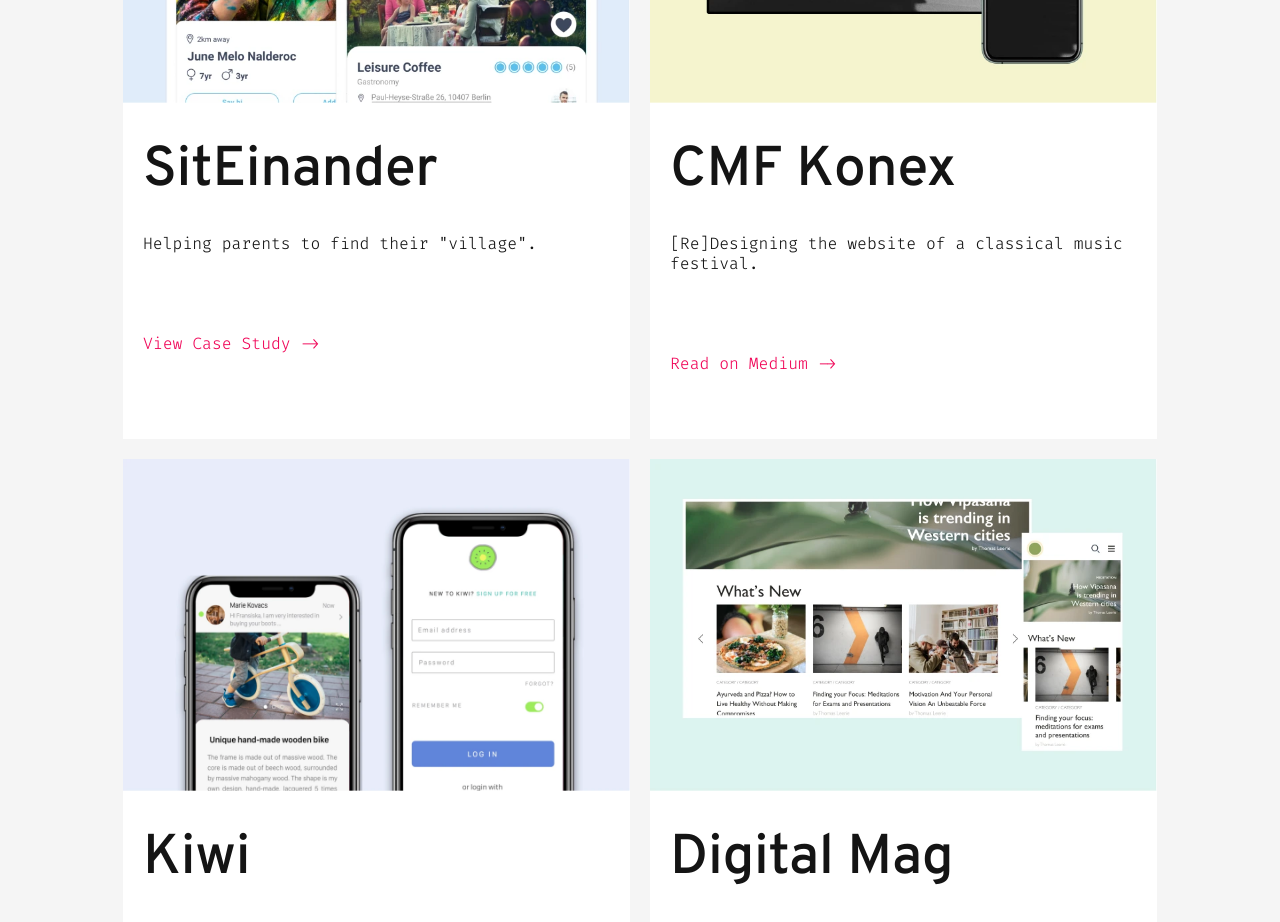
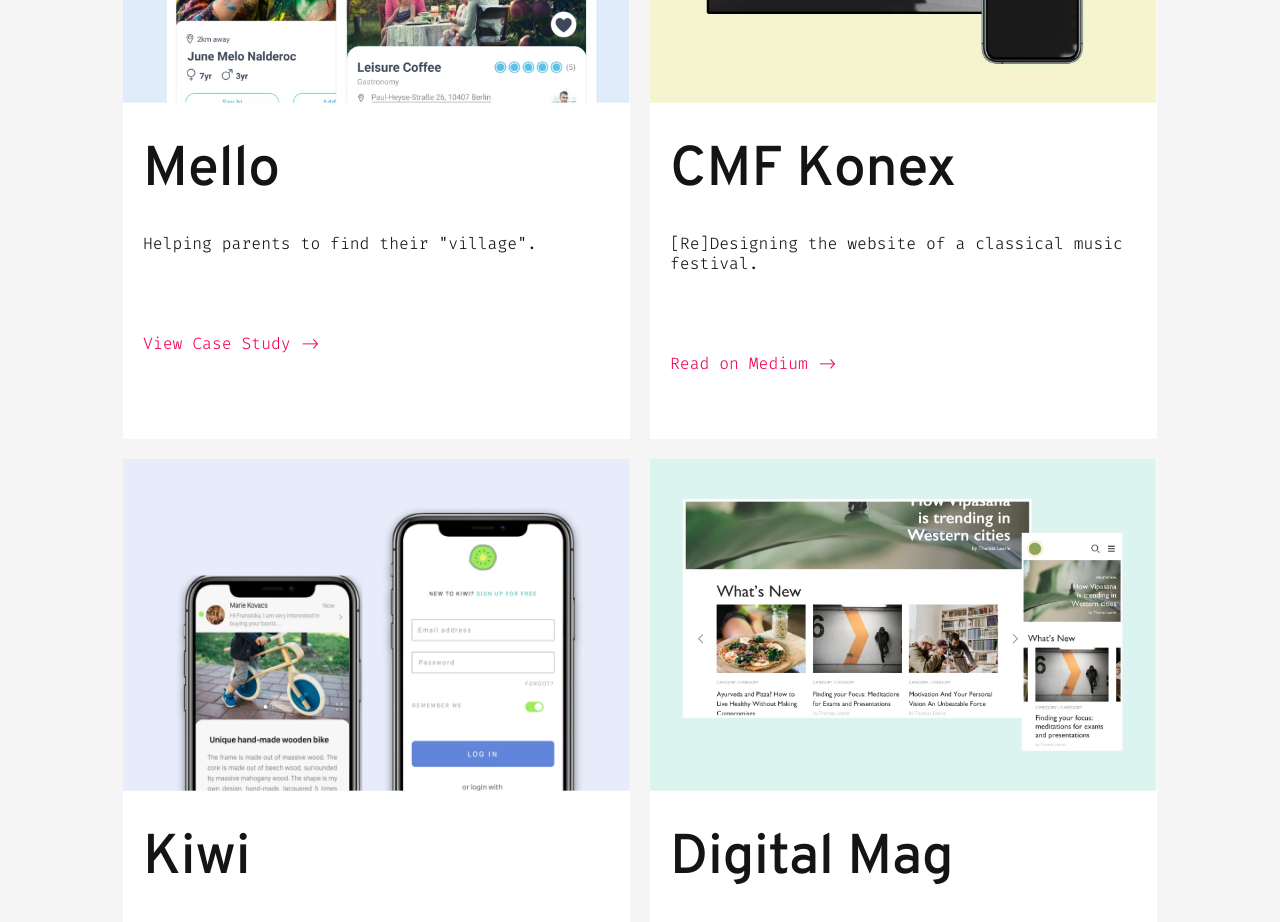
Before and after one commit to lucianareyes/my-portfolio, a React (Create React App) app: page / in a window 1280 px wide. Shown: the part 1920-2842 px from the top of the page. Built offline with nearby package versions, Linux system fonts and the light colour scheme.

Commit message:
Fix Mello link text

```diff
--- a/src/ui/Projects.js
+++ b/src/ui/Projects.js
@@ -9,7 +9,7 @@
       {currentProject !== 1 ? (
         <Card
           img={`${config.imgBaseURL}/project1`}
-          title="SitEinander"
+          title="Mello"
           text='Helping parents to find their "village".'
           linkText="View Case Study ->"
           link="/projects/1"
```
